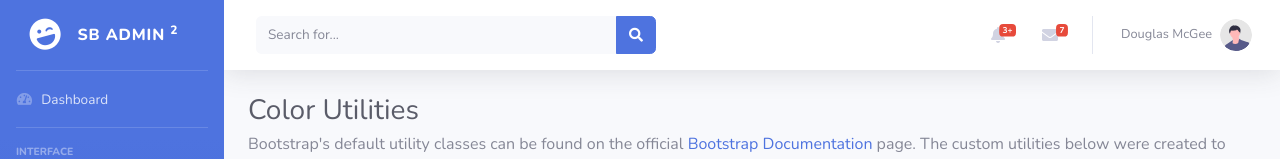
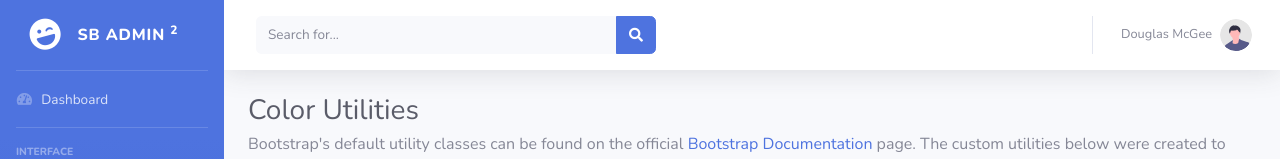
Before and after one commit to zakpruitt/nlbg.store, a website with bundled scripts: page front-end/utilities-color.html in a window 1280 px wide. Shown: the top 159 px of the page. Built offline with nearby package versions, Linux system fonts and the light colour scheme.

Commit message:
adjusted color utilities rergerence banner

```diff
--- a/front-end/utilities-color.html
+++ b/front-end/utilities-color.html
@@ -9,7 +9,7 @@
     <meta name="description" content="">
     <meta name="author" content="">
 
-    <title>SB Admin 2 - Color Utilities</title>
+    <title>Reference - Color Utilities</title>
 
     <!-- Custom fonts for this template-->
     <link href="vendor/fontawesome-free/css/all.min.css" rel="stylesheet" type="text/css">
@@ -202,12 +202,7 @@
 
                         <!-- Nav Item - Alerts -->
                         <li class="nav-item dropdown no-arrow mx-1">
-                            <a class="nav-link dropdown-toggle" href="#" id="alertsDropdown" role="button"
-                                data-toggle="dropdown" aria-haspopup="true" aria-expanded="false">
-                                <i class="fas fa-bell fa-fw"></i>
-                                <!-- Counter - Alerts -->
-                                <span class="badge badge-danger badge-counter">3+</span>
-                            </a>
+
                             <!-- Dropdown - Alerts -->
                             <div class="dropdown-list dropdown-menu dropdown-menu-right shadow animated--grow-in"
                                 aria-labelledby="alertsDropdown">
@@ -253,12 +248,7 @@
 
                         <!-- Nav Item - Messages -->
                         <li class="nav-item dropdown no-arrow mx-1">
-                            <a class="nav-link dropdown-toggle" href="#" id="messagesDropdown" role="button"
-                                data-toggle="dropdown" aria-haspopup="true" aria-expanded="false">
-                                <i class="fas fa-envelope fa-fw"></i>
-                                <!-- Counter - Messages -->
-                                <span class="badge badge-danger badge-counter">7</span>
-                            </a>
+
                             <!-- Dropdown - Messages -->
                             <div class="dropdown-list dropdown-menu dropdown-menu-right shadow animated--grow-in"
                                 aria-labelledby="messagesDropdown">
```
